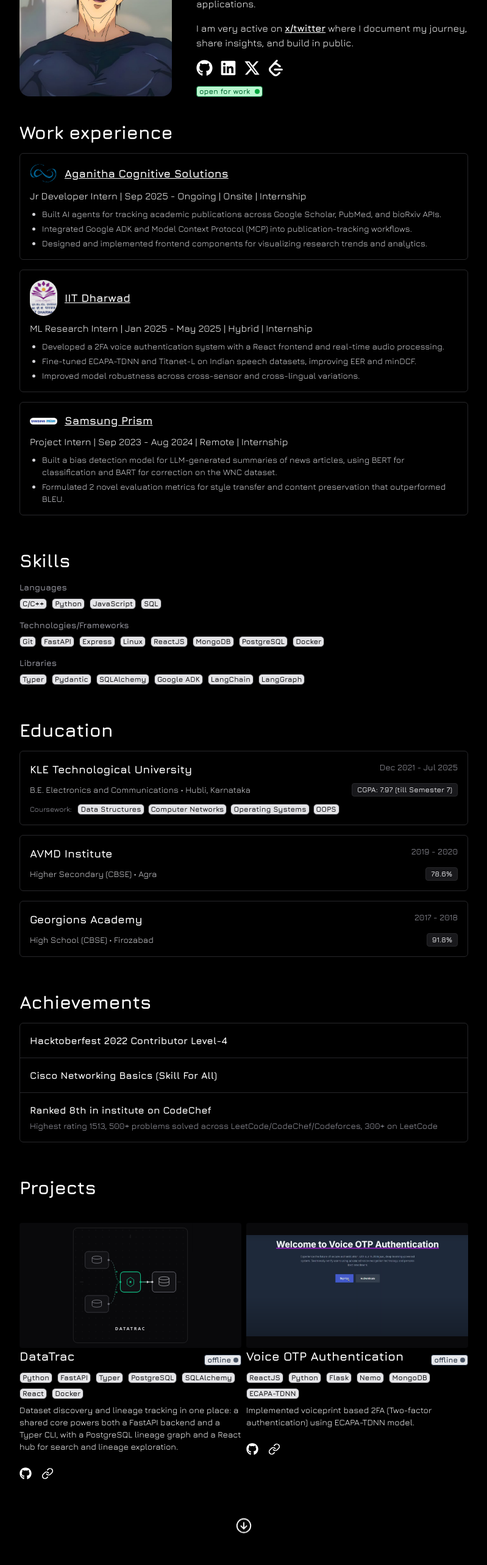
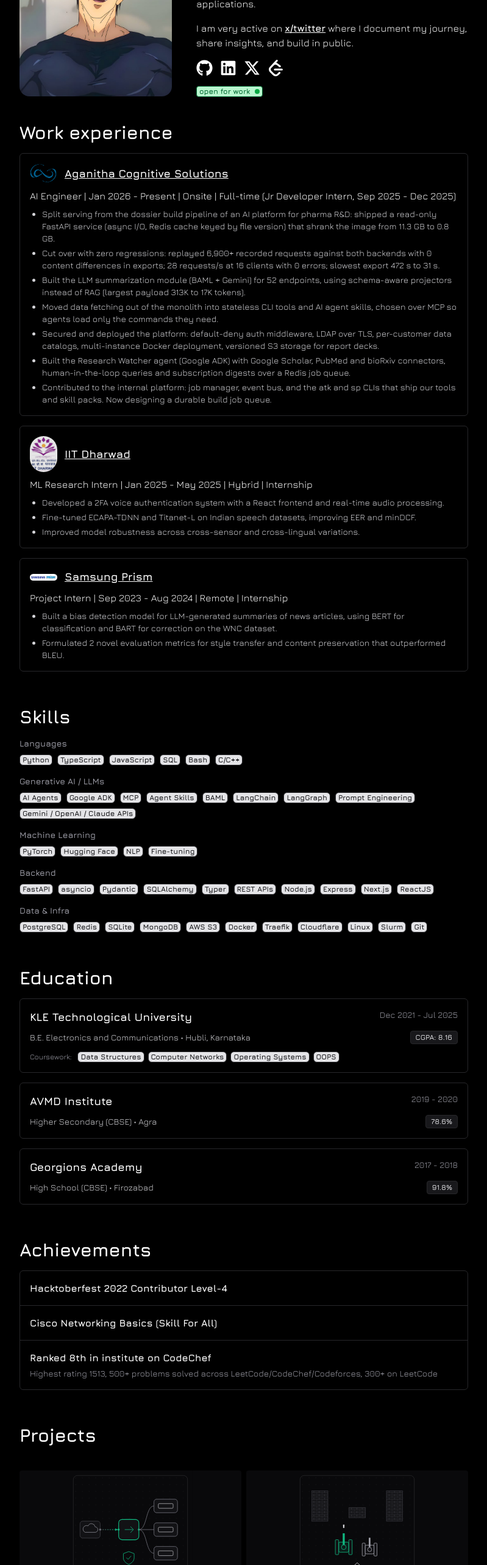
Before and after one commit to anant-c/anant-portfolio, a React (Vite) app: page / in a window 1280 px wide. Shown: the part 234-2800 px from the top of the page at 61% size, without its empty margins (240-1039 px from the left). Built offline with nearby package versions, Linux system fonts and the light colour scheme.

Commit message:
Experience, projects, skills, education: AI Engineer role, VPS platform and Battle City, CGPA 8.16

```diff
--- a/src/data/education.js
+++ b/src/data/education.js
@@ -5,7 +5,7 @@
     degree: "B.E. Electronics and Communications",
     period: "Dec 2021 - Jul 2025",
     location: "Hubli, Karnataka",
-    grade: "CGPA: 7.97 (till Semester 7)",
+    grade: "CGPA: 8.16",
     coursework: [
       "Data Structures",
       "Computer Networks",
--- a/src/data/experience.js
+++ b/src/data/experience.js
@@ -2,14 +2,18 @@
   {
     id: "aganitha",
     org: "Aganitha Cognitive Solutions",
-    role: "Jr Developer Intern | Sep 2025 - Ongoing | Onsite | Internship",
+    role: "AI Engineer | Jan 2026 - Present | Onsite | Full-time (Jr Developer Intern, Sep 2025 - Dec 2025)",
     logo: "/assets/aganitha.png",
     logoAlt: "Aganitha Logo",
     url: "https://www.aganitha.ai",
     highlights: [
-      "Built AI agents for tracking academic publications across Google Scholar, PubMed, and bioRxiv APIs.",
-      "Integrated Google ADK and Model Context Protocol (MCP) into publication-tracking workflows.",
-      "Designed and implemented frontend components for visualizing research trends and analytics.",
+      "Split serving from the dossier build pipeline of an AI platform for pharma R&D: shipped a read-only FastAPI service (async I/O, Redis cache keyed by file version) that shrank the image from 11.3 GB to 0.8 GB.",
+      "Cut over with zero regressions: replayed 6,900+ recorded requests against both backends with 0 content differences in exports; 28 requests/s at 16 clients with 0 errors; slowest export 472 s to 31 s.",
+      "Built the LLM summarization module (BAML + Gemini) for 52 endpoints, using schema-aware projectors instead of RAG (largest payload 313K to 17K tokens).",
+      "Moved data fetching out of the monolith into stateless CLI tools and AI agent skills, chosen over MCP so agents load only the commands they need.",
+      "Secured and deployed the platform: default-deny auth middleware, LDAP over TLS, per-customer data catalogs, multi-instance Docker deployment, versioned S3 storage for report decks.",
+      "Built the Research Watcher agent (Google ADK) with Google Scholar, PubMed and bioRxiv connectors, human-in-the-loop queries and subscription digests over a Redis job queue.",
+      "Contributed to the internal platform: job manager, event bus, and the atk and sp CLIs that ship our tools and skill packs. Now designing a durable build job queue.",
     ],
   },
   {
--- a/src/data/projects.js
+++ b/src/data/projects.js
@@ -1,4 +1,39 @@
 export const projects = [
+  {
+    id: "vps-platform",
+    title: "Production VPS Platform + Agent Skill",
+    image: "/assets/vps-platform.svg",
+    imageAlt: "Cloudflare Tunnel to Traefik to app containers",
+    status: "online",
+    tags: [
+      "Docker",
+      "Traefik",
+      "Cloudflare Tunnel",
+      "Bash",
+      "Linux",
+    ],
+    description: "One hardened server for all my side projects: no open ports (Cloudflare Tunnel to Traefik to apps), read-only Docker socket proxies, non-root containers, nightly backups, one-command linted deploys and a 30-check self-healing healthcheck. Published as a free, installable agent skill.",
+    github: "https://github.com/anant-c/skills",
+    live: "https://canant.hashnode.dev/the-5-vps-setup-every-vibe-coder-needs-skill-included",
+    featured: true,
+  },
+  {
+    id: "battle-city",
+    title: "Battle City Online",
+    image: "/assets/battle-city.svg",
+    imageAlt: "Battle City Online",
+    status: "online",
+    tags: [
+      "TypeScript",
+      "React",
+      "WebSockets",
+      "Docker",
+    ],
+    description: "The NES Battle City I played as a kid, in the browser: extended an open-source remake with two-player online rooms, phone controls, fit-to-window play and a password gate (cookie, WebSocket origin check, rate limiting). 152 tests; self-hosted on my VPS.",
+    github: null,
+    live: "https://battle-city.mrsons.online",
+    featured: true,
+  },
   {
     id: "datatrac",
     title: "DataTrac",
--- a/src/data/skills.js
+++ b/src/data/skills.js
@@ -1,30 +1,55 @@
 export const skillGroups = [
   {
     category: "Languages",
-    skills: ["C/C++", "Python", "JavaScript", "SQL"],
+    skills: ["Python", "TypeScript", "JavaScript", "SQL", "Bash", "C/C++"],
   },
   {
-    category: "Technologies/Frameworks",
+    category: "Generative AI / LLMs",
     skills: [
-      "Git",
-      "FastAPI",
-      "Express",
-      "Linux",
-      "ReactJS",
-      "MongoDB",
-      "PostgreSQL",
-      "Docker",
+      "AI Agents",
+      "Google ADK",
+      "MCP",
+      "Agent Skills",
+      "BAML",
+      "LangChain",
+      "LangGraph",
+      "Prompt Engineering",
+      "Gemini / OpenAI / Claude APIs",
     ],
   },
   {
-    category: "Libraries",
+    category: "Machine Learning",
+    skills: ["PyTorch", "Hugging Face", "NLP", "Fine-tuning"],
+  },
+  {
+    category: "Backend",
     skills: [
-      "Typer",
+      "FastAPI",
+      "asyncio",
       "Pydantic",
       "SQLAlchemy",
-      "Google ADK",
-      "LangChain",
-      "LangGraph",
+      "Typer",
+      "REST APIs",
+      "Node.js",
+      "Express",
+      "Next.js",
+      "ReactJS",
+    ],
+  },
+  {
+    category: "Data & Infra",
+    skills: [
+      "PostgreSQL",
+      "Redis",
+      "SQLite",
+      "MongoDB",
+      "AWS S3",
+      "Docker",
+      "Traefik",
+      "Cloudflare",
+      "Linux",
+      "Slurm",
+      "Git",
     ],
   },
 ];
```
Also changed, not shown: public/assets/battle-city.svg (added), public/assets/vps-platform.svg (added).
